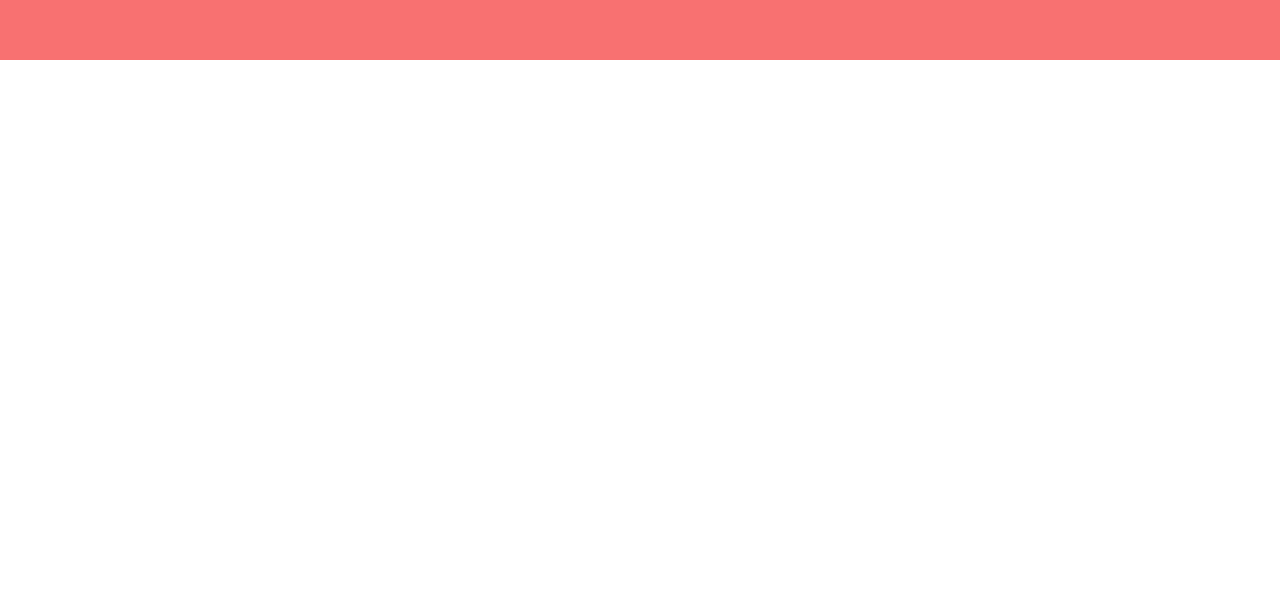
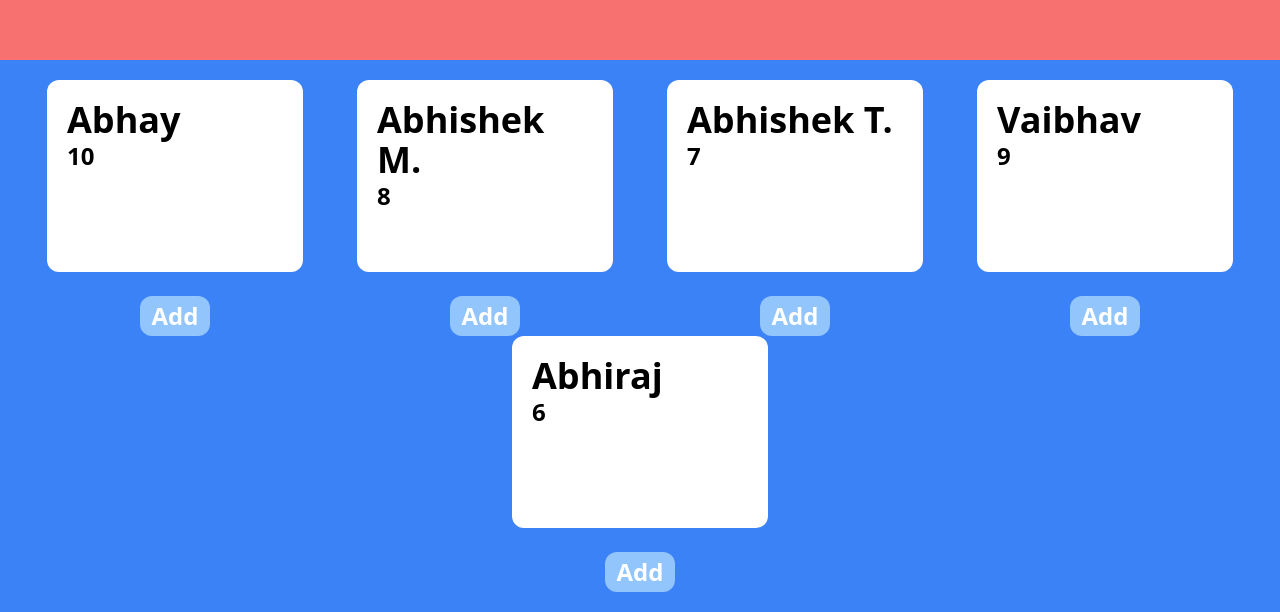
Before and after one commit to abhay-ag/ReactJS, a React (Create React App) app in the folder react-day-1/: page / in a window 1280 px wide. Shown: the part 1540-2152 px from the top of the page. Before the commit the page ends 1600 px from the top, so only its background shows below. Built offline with nearby package versions, Linux system fonts and the light colour scheme.

Commit message:
Props as State

```diff
--- a/react-day-1/src/App.js
+++ b/react-day-1/src/App.js
@@ -1,5 +1,6 @@
 import Com1 from './Com1';
 import Comp from './Comp';
+import Components from './Components';
 import Navbar from './Navbar';
 import './style.css';
 function App() {
@@ -12,6 +13,7 @@ function App() {
       />
       <Comp />
       <Com1 />
+      <Components />
     </div>
   );
 }
--- a/react-day-1/src/Components.jsx
+++ b/react-day-1/src/Components.jsx
@@ -1,9 +1,41 @@
 import React, { Component } from 'react'
+import Student from './Components/Student';
 
 export default class Components extends Component {
-  render() {
-    return (
-      <div>Components</div>
-    )
+  constructor(){
+      super();
+      this.state = {
+          student: [
+            {name: 'Abhay', marks: 10},
+            {name: 'Abhishek M.', marks: 8},
+            {name: 'Abhishek T.', marks: 7},
+            {name: 'Vaibhav', marks: 9},
+            {name: 'Abhiraj', marks: 6},
+          ]
+      }
+  }
+
+  increment = (name) => {
+      let ppl = this.state.student.map((s) => {
+          if(s.name === name){
+              s.marks++
+          }
+          return s
+      })
+      this.setState({student: ppl})
+  }
+
+  render(){
+      return (
+          <div className='flex flex-row w-screen p-5 h-fit bg-blue-500 justify-around items-center flex-wrap'>
+              {this.state.student.map((stu) => (
+                  <Student
+                    name={stu.name}
+                    marks = {stu.marks}
+                    increment = {this.increment}
+                  />
+              ))}
+          </div>
+      )
   }
 }
--- /dev/null
+++ b/react-day-1/src/Components/Student.jsx
@@ -0,0 +1,32 @@
+import React, { Component } from "react";
+import "../style.css";
+
+export default class Student extends Component {
+  constructor(props) {
+    super(props);
+    this.state = {
+      hasChanged: false,
+    };
+  }
+  increment = (e) => {
+    this.setState({ hasChanged: true });
+    this.props.increment(this.props.name);
+    this.setFalse()
+  };
+  setFalse = () => {
+    setTimeout(() => {
+        this.setState({ hasChanged: false })
+    }, 250);
+  }
+  render() {
+    return (
+      <div className="flex flex-col h-64 items-center justify-between">
+        <div className="w-64 h-48 rounded-xl box-border p-5 bg-white font-bold text-2xl flex flex-col">
+          <h1 className="text-4xl">{this.props.name}</h1>
+          <h2>{this.props.marks}</h2>
+        </div>
+        <button className="bg-blue-300 box-border px-3 py-1 rounded-xl font-bold text-2xl text-white" onClick={this.increment}>{this.state.hasChanged ? 'Updated' : 'Add'}</button>
+      </div>
+    );
+  }
+}
--- a/react-day-1/tailwind.config.js
+++ b/react-day-1/tailwind.config.js
@@ -1,5 +1,5 @@
 module.exports = {
-  content: ["./src/*.{js,jsx,ts,tsx}"],
+  content: ["./src/*.{js,jsx,ts,tsx}", "./src/**/*."],
   theme: {
     extend: {},
   },
```
Also changed, not shown: react-day-1/src/style.css, 1 other file (tests, documents, lock files or other folders).
